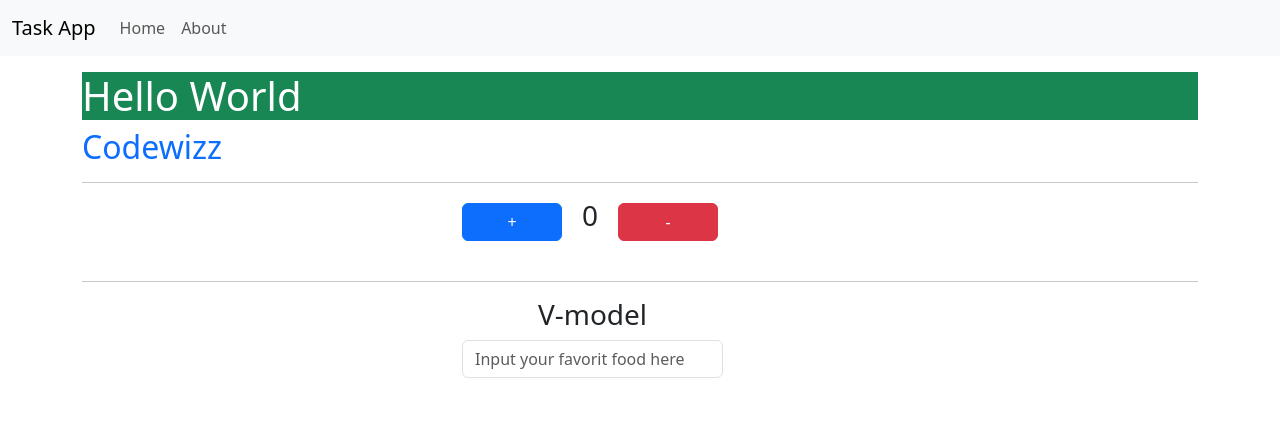
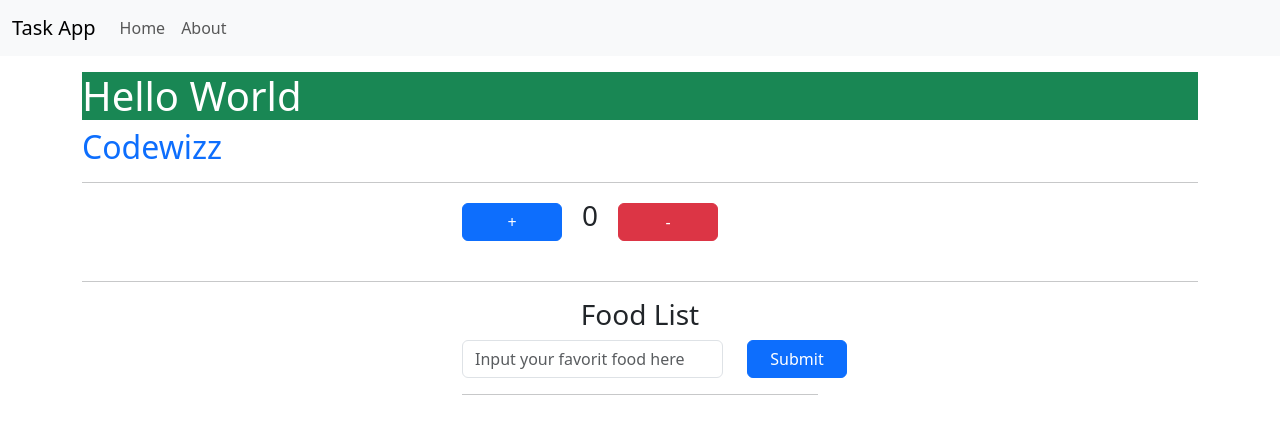
Before and after one commit to cckcoder/vue-js-task-app, a Vue app: page / in a window 1280 px wide. Shown: the top 434 px of the page. Built offline with nearby package versions, Linux system fonts and the light colour scheme.

Commit message:
update: use v-for
Signed-off-by: codewizz_thinkpad <codewizz@cckcoder.cc>

```diff
--- a/src/views/HomeView.vue
+++ b/src/views/HomeView.vue
@@ -8,6 +8,7 @@ const placeHolder = ref('Input your favorit food here')
 
 const count = ref(0)
 const favoriteFood = ref('')
+const foodList = ref([])
 
 const increment = () => {
   count.value++
@@ -19,6 +20,10 @@ const decrement = () => {
 
 const helloMyName = () => {
   alert(`Hello ${myName.value}`)
+}
+
+const submitForm = () => {
+  foodList.value.push(favoriteFood.value)
 }
 </script>
 
@@ -39,13 +44,30 @@ const helloMyName = () => {
       <div class="alert alert-danger" role="alert">Your Count Addition more than limit!</div>
     </div>
     <hr />
-    <div class="row text-center">
-      <div class="offset-md-4 col-md-3">
-        <h3>V-model</h3>
-        <input type="text" class="form-control" :placeholder="placeHolder" v-model="favoriteFood" />
-        <span class="fav-food">
-          {{ favoriteFood }}
-        </span>
+    <div class="row">
+      <div class="offset-md-4 col-md-4">
+        <h3 class="text-center">Food List</h3>
+        <form @submit.prevent="submitForm">
+          <div class="row">
+            <div class="col-md-9">
+              <input
+                type="text"
+                class="form-control"
+                :placeholder="placeHolder"
+                v-model="favoriteFood"
+              />
+            </div>
+            <div class="col-md-3">
+              <button type="submit" class="btn btn-primary">Submit</button>
+            </div>
+          </div>
+        </form>
+        <hr />
+        <ul>
+          <li v-for="(food, index) in foodList" :key="index">
+            {{ food }}
+          </li>
+        </ul>
       </div>
     </div>
   </div>
```
